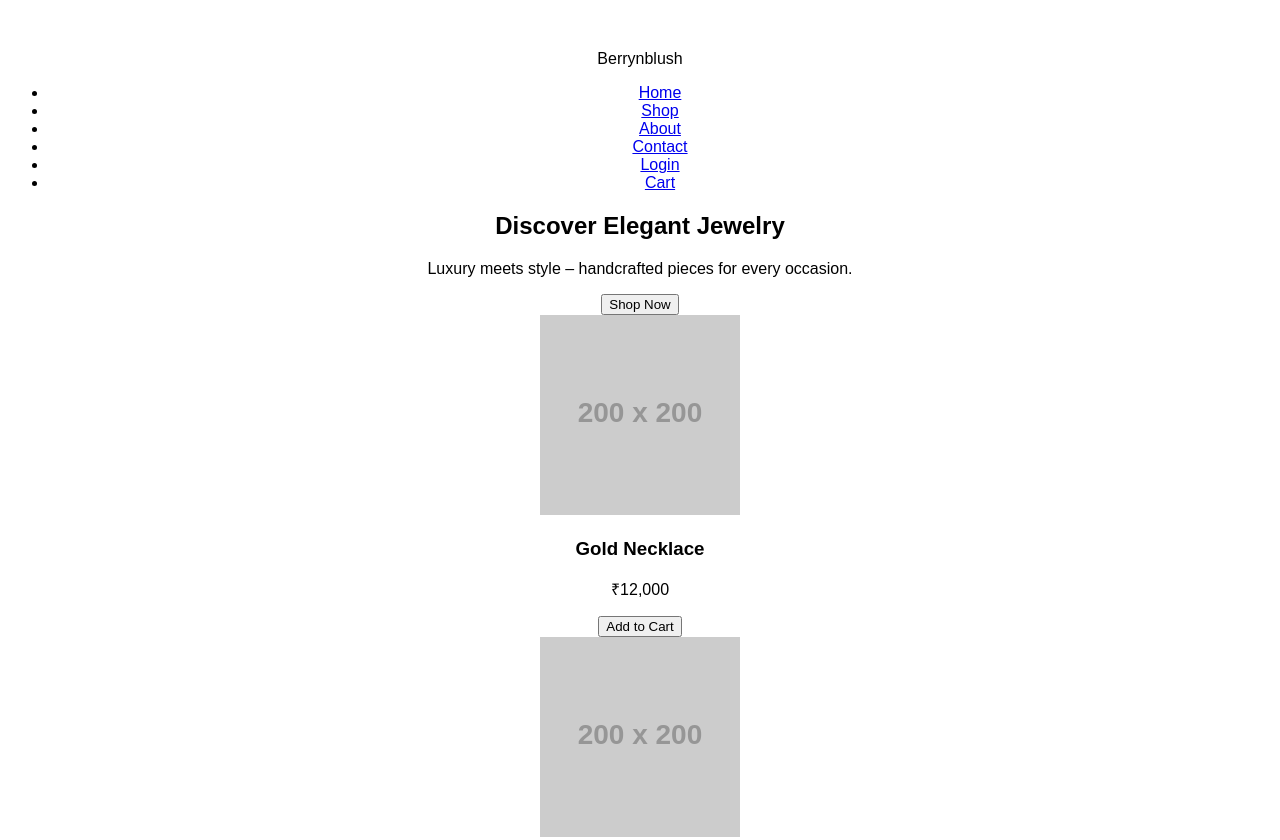
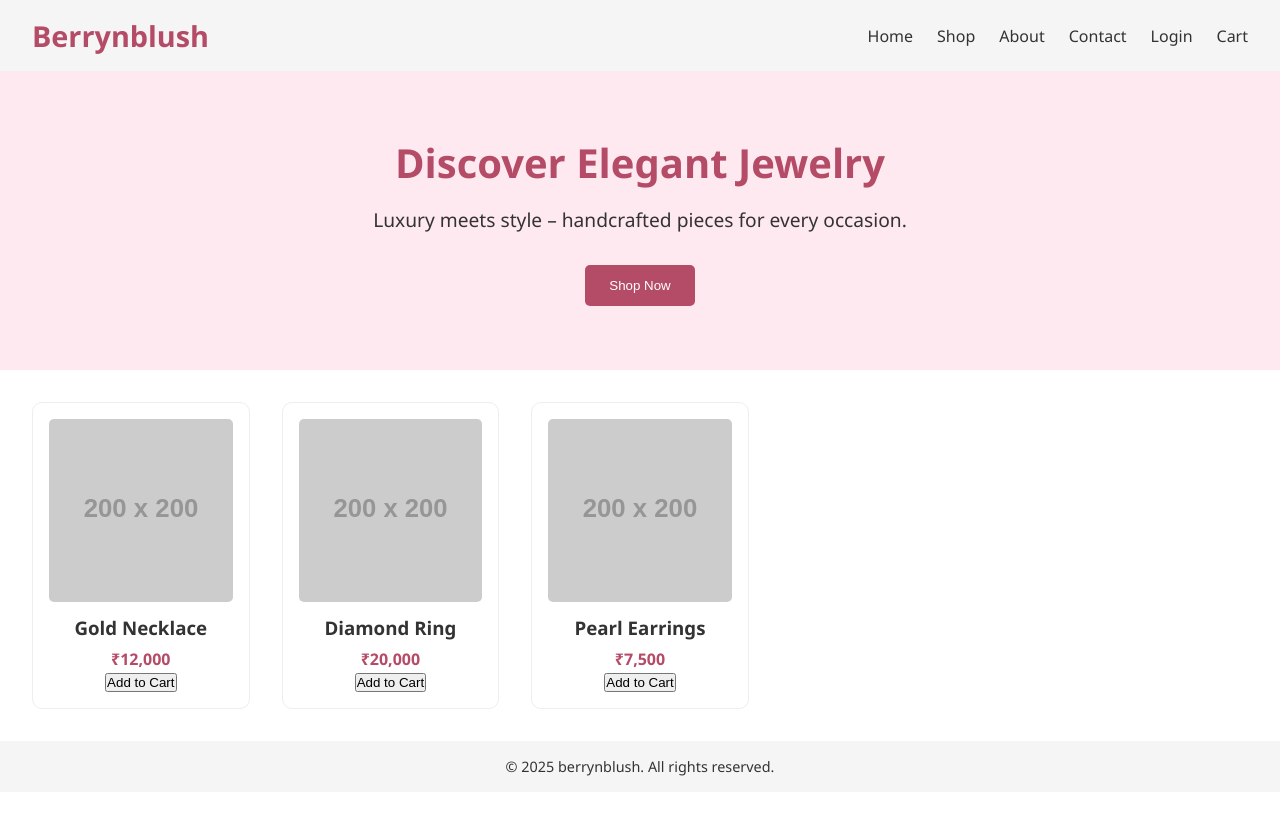
Before and after one commit to berrynblush/berrynblush.github.io, a plain HTML site: page index.html in a window 1280 px wide. Shown: the top 840 px of the page. After the commit the page ends 800 px from the top, so only its background shows below. Drawn offline with Linux system fonts and the light colour scheme.

Commit message:
Update style.css

```diff
--- a/style.css
+++ b/style.css
@@ -1,5 +1,95 @@
+/* Reset & Base */
+* {
+  margin: 0;
+  padding: 0;
+  box-sizing: border-box;
+}
 body {
-  font-family: sans-serif;
+  font-family: 'Segoe UI', sans-serif;
+  background: #fff;
+  color: #333;
+}
+
+/* Header */
+header {
+  display: flex;
+  justify-content: space-between;
+  align-items: center;
+  padding: 1rem 2rem;
+  background-color: #f5f5f5;
+}
+.logo {
+  font-size: 1.8rem;
+  font-weight: bold;
+  color: #b44b67;
+}
+nav ul {
+  display: flex;
+  list-style: none;
+}
+nav li {
+  margin-left: 1.5rem;
+}
+nav a {
+  text-decoration: none;
+  color: #333;
+  font-weight: 500;
+}
+
+/* Hero Section */
+.hero {
   text-align: center;
-  margin-top: 50px;
+  padding: 4rem 2rem;
+  background: #ffe9f0;
 }
+.hero h1 {
+  font-size: 2.5rem;
+  color: #b44b67;
+}
+.hero p {
+  margin-top: 1rem;
+  font-size: 1.2rem;
+}
+.hero button {
+  margin-top: 2rem;
+  padding: 0.8rem 1.5rem;
+  background: #b44b67;
+  color: #fff;
+  border: none;
+  border-radius: 5px;
+  cursor: pointer;
+}
+
+/* Products Grid */
+.products {
+  display: grid;
+  grid-template-columns: repeat(auto-fill, minmax(200px, 1fr));
+  gap: 2rem;
+  padding: 2rem;
+}
+.product-card {
+  border: 1px solid #eee;
+  border-radius: 10px;
+  padding: 1rem;
+  text-align: center;
+  background: #fff;
+}
+.product-card img {
+  max-width: 100%;
+  border-radius: 5px;
+}
+.product-card h3 {
+  margin: 0.5rem 0;
+}
+.product-card p {
+  color: #b44b67;
+  font-weight: bold;
+}
+
+/* Footer */
+footer {
+  text-align: center;
+  padding: 1rem;
+  background: #f5f5f5;
+  font-size: 0.9rem;
+}
```
